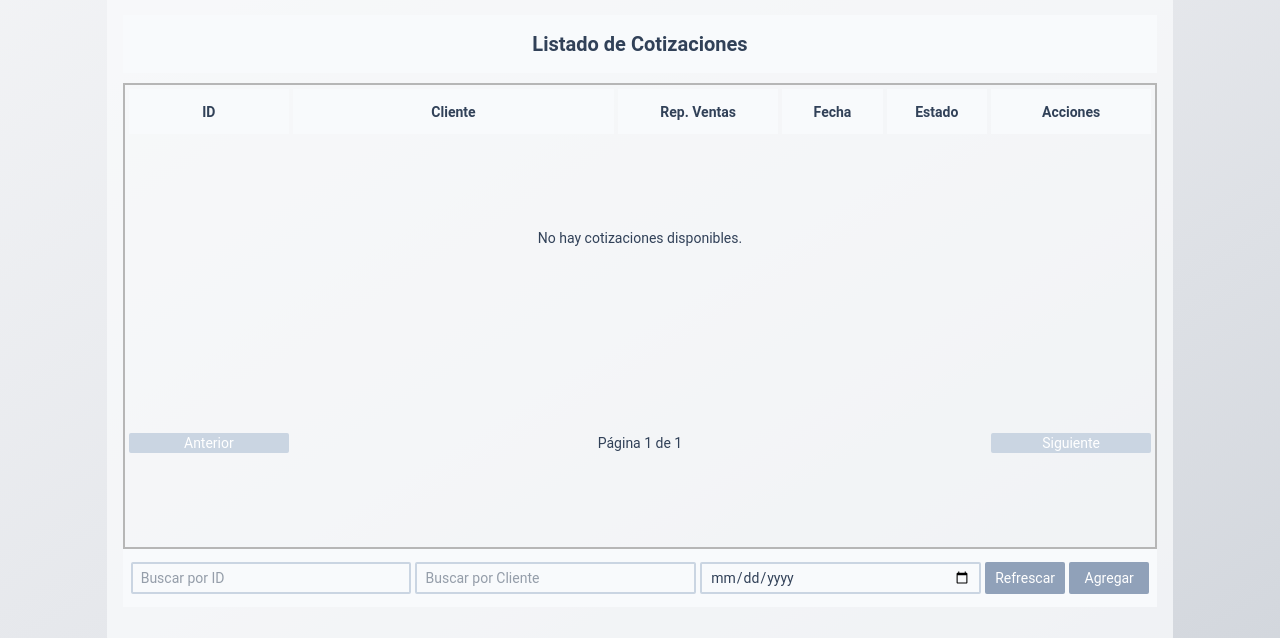
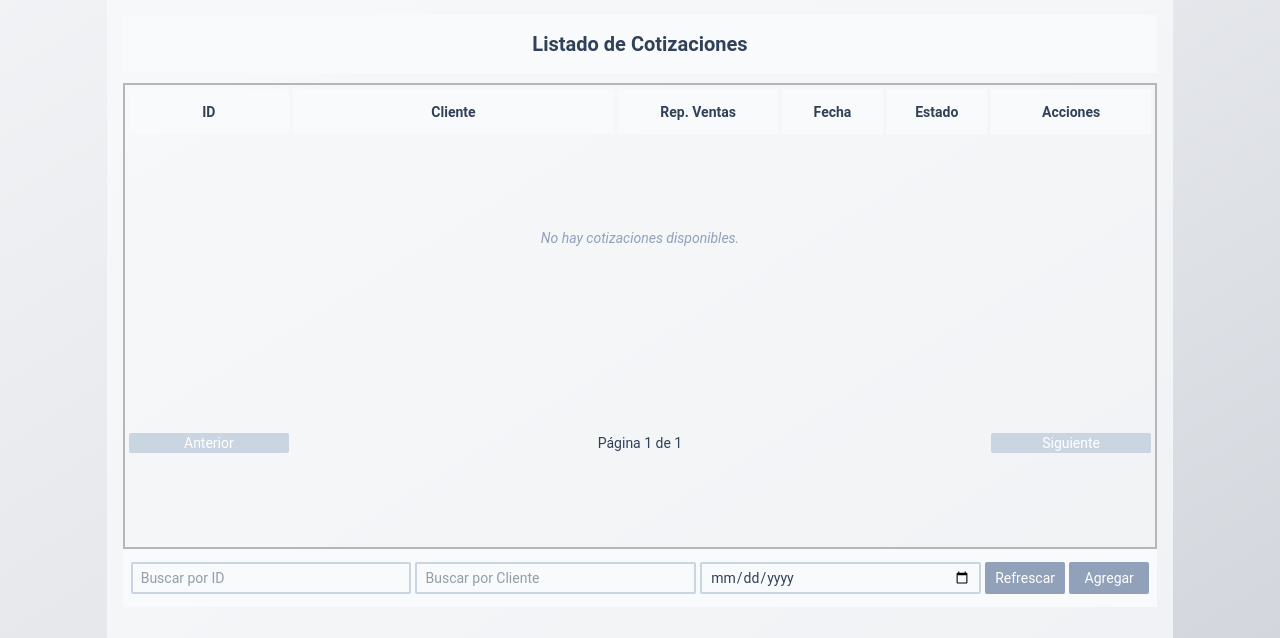
Before and after one commit to GaboAbo/smarty-coti, a Django app: page /dashboard in a window 1280 px wide. Shown: the part 81-719 px from the top of the page. Run offline with Django 5.2, Linux system fonts and the light colour scheme; tables that the repository leaves empty hold one stand-in row (values such as "Sample post"); some libraries are stand-ins or nearby versions; some web fonts are replaced.

Commit message:
Quote template styles reworked 12

```diff
--- a/Templates/quote/partials/quote_list.html
+++ b/Templates/quote/partials/quote_list.html
@@ -1,7 +1,11 @@
 {% load static %}
 
 {% if not real_quotes %}
-<tr><td colspan="6">No hay cotizaciones disponibles.</td></tr>
+<tr>
+    <td colspan="6" class="text-center text-slate-400 italic">
+        No hay cotizaciones disponibles.
+    </td>
+</tr>
 {% else %}
     {% for quote in quotes %}
         {% if quote %}
@@ -13,7 +17,9 @@
             <td colspan="6">Cargando cotización...</td>
         </tr>
         {% else %}
-        <tr class="border-b-4 border-b-white/70 rounded-lg bg-slate-600/10"><td colspan="6"> </td></tr>
+        <tr class="border-b-4 border-b-white/70 rounded-lg bg-slate-600/10">
+            <td colspan="6" class="h-12"></td>
+        </tr>
         {% endif %}
     {% endfor %}
 {% endif %}
--- a/static/output.css
+++ b/static/output.css
@@ -296,6 +296,9 @@
   }
   .h-10 {
     height: calc(var(--spacing) * 10);
+  }
+  .h-12 {
+    height: calc(var(--spacing) * 12);
   }
   .h-16 {
     height: calc(var(--spacing) * 16);
@@ -708,11 +711,17 @@
   .text-\[\#1e293b\] {
     color: #1e293b;
   }
+  .text-slate-400 {
+    color: var(--color-slate-400);
+  }
   .text-slate-700 {
     color: var(--color-slate-700);
   }
   .text-white {
     color: var(--color-white);
+  }
+  .italic {
+    font-style: italic;
   }
   .underline {
     text-decoration-line: underline;
```
